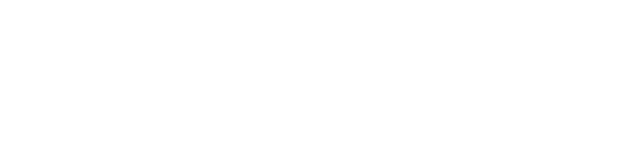
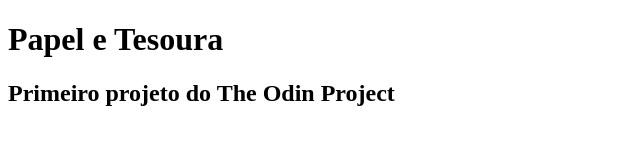
Before and after one commit to WalmirFerJr/Papel-e-Tesoura, a plain HTML site: page index.html in a window 1280 px wide. Shown: the whole page, without its empty margins (0-640 px from the left). Drawn offline with Linux system fonts and the light colour scheme.

Commit message:
Começando estrutura da página

```diff
--- a/index.html
+++ b/index.html
@@ -6,6 +6,8 @@
     <title>Papel e Tesoura</title>
 </head>
 <body>
+    <h1>Papel e Tesoura</h1>
+        <h2>Primeiro projeto do The Odin Project</p>
     <script src="script.js"></script>
 </body>
 </html>
```
